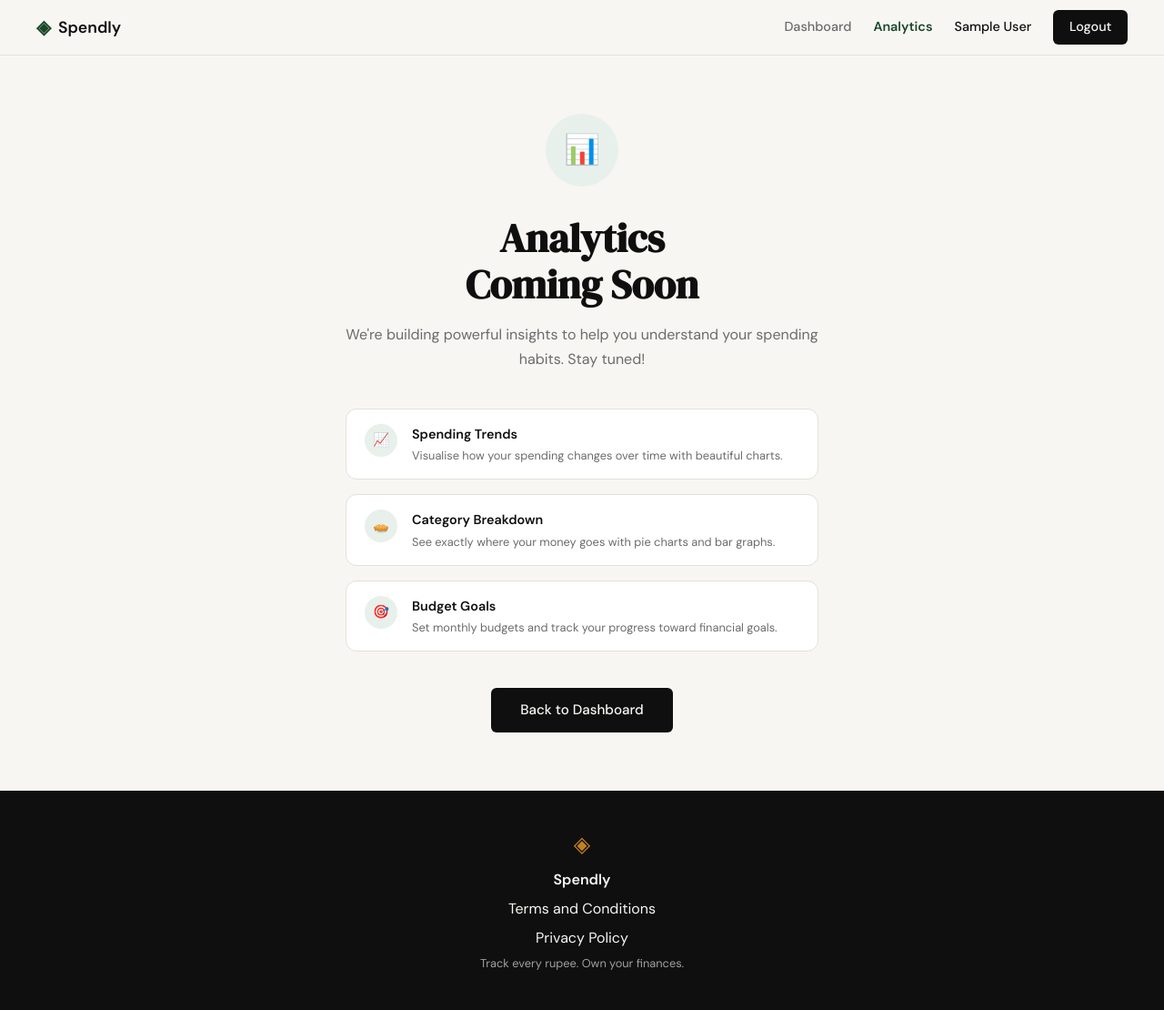
After one commit to Anshul20052000/spendly-claude, a Flask app: page /analytics in a window 1280 px wide. The commit adds this page. Shown: the whole page at 91% size. Run offline with Flask 3, Linux system fonts and the light colour scheme; the visitor is signed in with stand-in values (Sample User, id 1).

Commit message:
added comming soon page

```diff
--- a/app.py
+++ b/app.py
@@ -202,6 +202,13 @@ def profile():
     )
 
 
+@app.route("/analytics")
+def analytics():
+    if "user_id" not in session:
+        return redirect(url_for("login"))
+    return render_template("analytics.html")
+
+
 @app.route("/expenses/add")
 def add_expense():
     return "Add expense — coming in Step 7"
--- /dev/null
+++ b/static/css/analytics.css
@@ -0,0 +1,115 @@
+/* ------------------------------------------------------------------ */
+/* Analytics — Coming Soon                                             */
+/* ------------------------------------------------------------------ */
+
+.analytics-page {
+    min-height: calc(100vh - 60px - 100px);
+    display: flex;
+    align-items: center;
+    justify-content: center;
+    padding: 4rem 2rem;
+}
+
+.analytics-coming-soon {
+    text-align: center;
+    max-width: 520px;
+}
+
+.analytics-icon {
+    width: 80px;
+    height: 80px;
+    border-radius: 50%;
+    background: var(--accent-light);
+    color: var(--accent);
+    display: flex;
+    align-items: center;
+    justify-content: center;
+    font-size: 2rem;
+    margin: 0 auto 2rem;
+}
+
+.analytics-title {
+    font-family: var(--font-display);
+    font-size: clamp(2rem, 4vw, 2.75rem);
+    color: var(--ink);
+    margin-bottom: 1rem;
+    line-height: 1.15;
+}
+
+.analytics-subtitle {
+    font-size: 1rem;
+    color: var(--ink-muted);
+    line-height: 1.7;
+    margin-bottom: 2.5rem;
+}
+
+.analytics-features {
+    display: flex;
+    flex-direction: column;
+    gap: 1rem;
+    margin-bottom: 2.5rem;
+    text-align: left;
+}
+
+.analytics-feature {
+    display: flex;
+    align-items: flex-start;
+    gap: 1rem;
+    background: var(--paper-card);
+    border: 1px solid var(--border);
+    border-radius: var(--radius-md);
+    padding: 1rem 1.25rem;
+}
+
+.analytics-feature-icon {
+    width: 36px;
+    height: 36px;
+    border-radius: 50%;
+    background: var(--accent-light);
+    color: var(--accent);
+    display: flex;
+    align-items: center;
+    justify-content: center;
+    font-size: 0.9rem;
+    flex-shrink: 0;
+}
+
+.analytics-feature-text {
+    display: flex;
+    flex-direction: column;
+    gap: 0.15rem;
+}
+
+.analytics-feature-title {
+    font-weight: 600;
+    font-size: 0.9rem;
+    color: var(--ink);
+}
+
+.analytics-feature-desc {
+    font-size: 0.8rem;
+    color: var(--ink-muted);
+    line-height: 1.5;
+}
+
+.analytics-cta .btn-primary {
+    padding: 0.75rem 2rem;
+    font-size: 0.95rem;
+}
+
+/* ---- Responsive ---- */
+@media (max-width: 600px) {
+    .analytics-page {
+        padding: 2rem 1rem;
+    }
+
+    .analytics-features {
+        text-align: center;
+    }
+
+    .analytics-feature {
+        flex-direction: column;
+        align-items: center;
+        text-align: center;
+    }
+}
--- a/static/css/style.css
+++ b/static/css/style.css
@@ -102,6 +102,7 @@ a { color: inherit; text-decoration: none; }
 
 .nav-links a { color: var(--ink-muted); transition: color 0.2s; }
 .nav-links a:hover { color: var(--ink); }
+.nav-links a.nav-link-active { color: var(--accent); font-weight: 600; }
 
 .nav-cta {
     background: var(--ink) !important;
--- /dev/null
+++ b/templates/analytics.html
@@ -0,0 +1,51 @@
+{% extends "base.html" %}
+
+{% block title %}Analytics — Spendly{% endblock %}
+
+{% block head %}
+<link rel="stylesheet" href="{{ url_for('static', filename='css/analytics.css') }}">
+{% endblock %}
+
+{% block content %}
+<div class="analytics-page">
+    <div class="analytics-coming-soon">
+
+        <div class="analytics-icon">📊</div>
+
+        <h1 class="analytics-title">Analytics<br>Coming Soon</h1>
+
+        <p class="analytics-subtitle">
+            We're building powerful insights to help you understand your spending habits. Stay tuned!
+        </p>
+
+        <div class="analytics-features">
+            <div class="analytics-feature">
+                <div class="analytics-feature-icon">📈</div>
+                <div class="analytics-feature-text">
+                    <span class="analytics-feature-title">Spending Trends</span>
+                    <span class="analytics-feature-desc">Visualise how your spending changes over time with beautiful charts.</span>
+                </div>
+            </div>
+            <div class="analytics-feature">
+                <div class="analytics-feature-icon">🥧</div>
+                <div class="analytics-feature-text">
+                    <span class="analytics-feature-title">Category Breakdown</span>
+                    <span class="analytics-feature-desc">See exactly where your money goes with pie charts and bar graphs.</span>
+                </div>
+            </div>
+            <div class="analytics-feature">
+                <div class="analytics-feature-icon">🎯</div>
+                <div class="analytics-feature-text">
+                    <span class="analytics-feature-title">Budget Goals</span>
+                    <span class="analytics-feature-desc">Set monthly budgets and track your progress toward financial goals.</span>
+                </div>
+            </div>
+        </div>
+
+        <div class="analytics-cta">
+            <a href="{{ url_for('profile') }}" class="btn-primary">Back to Dashboard</a>
+        </div>
+
+    </div>
+</div>
+{% endblock %}
--- a/templates/base.html
+++ b/templates/base.html
@@ -20,6 +20,8 @@
             </a>
             <div class="nav-links">
                 {% if "user_id" in session %}
+                    <a href="{{ url_for('profile') }}" {% if request.endpoint == 'profile' %}class="nav-link-active"{% endif %}>Dashboard</a>
+                    <a href="{{ url_for('analytics') }}" {% if request.endpoint == 'analytics' %}class="nav-link-active"{% endif %}>Analytics</a>
                     <span class="nav-user">{{ session.user_name }}</span>
                     <a href="{{ url_for('logout') }}" class="nav-cta">Logout</a>
                 {% else %}
```
